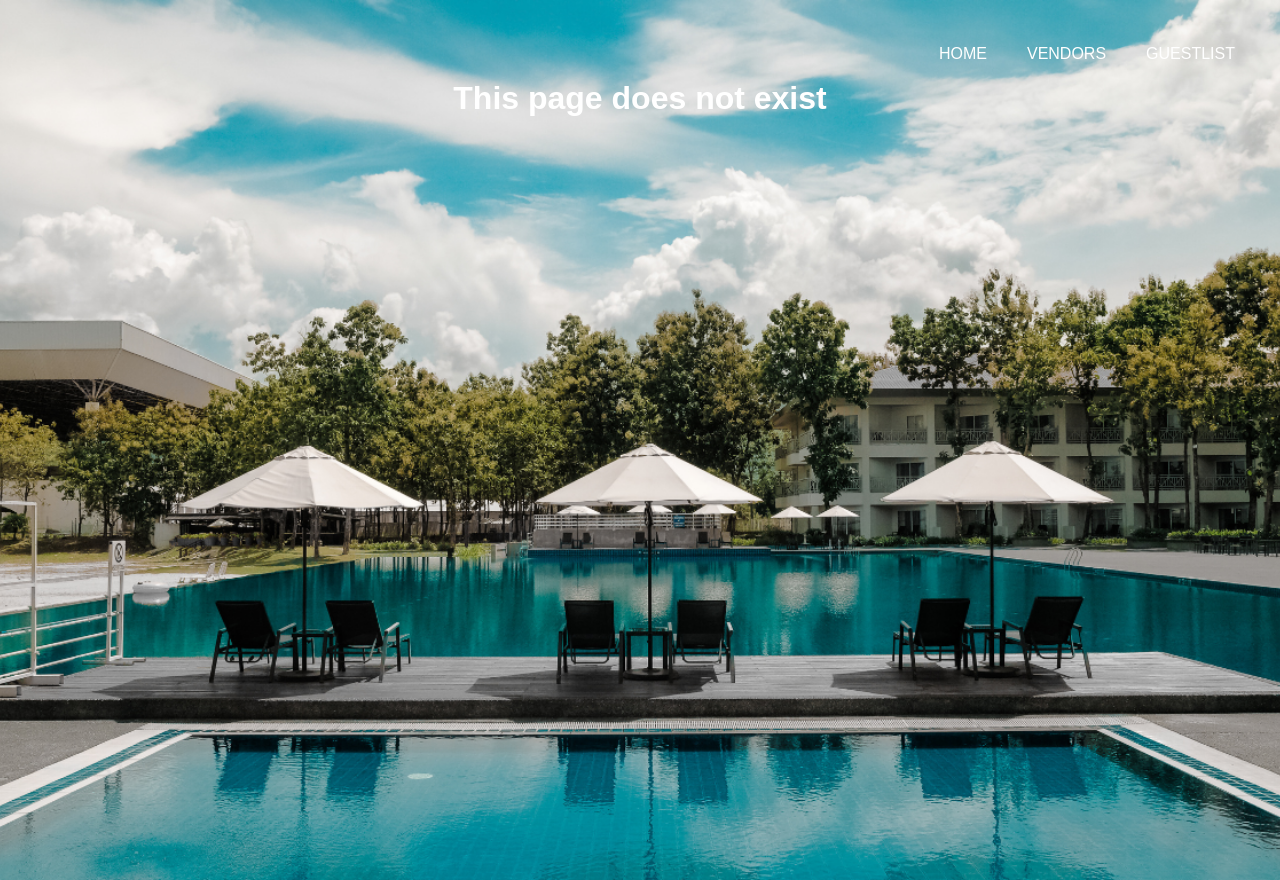
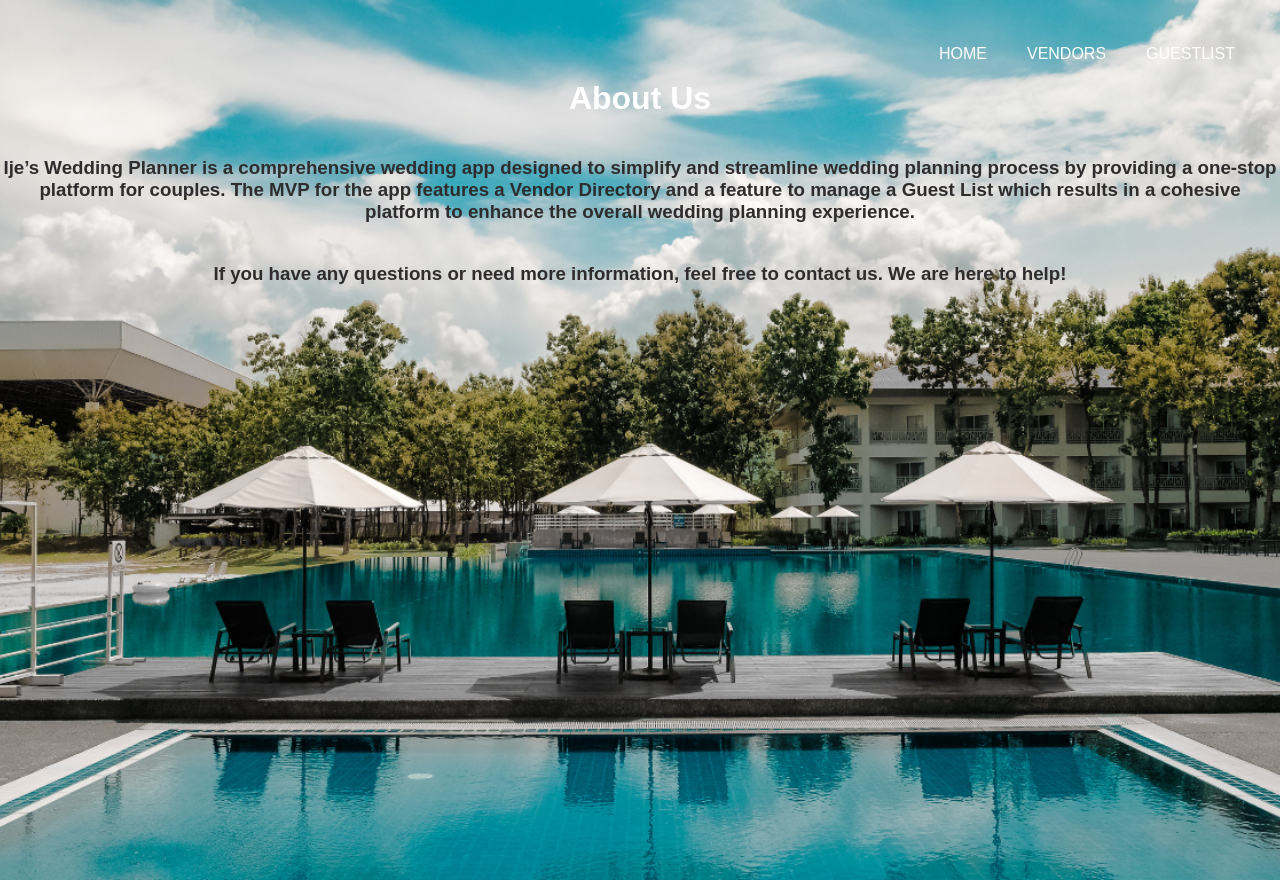
Before and after one commit to cbfacademy/full-stack-javascript-assessment-ijenwok1, a React (Create React App) app in the folder packages/frontend/: page /about in a window 1280 px wide. Built offline with nearby package versions, Linux system fonts and the light colour scheme.

Commit message:
styling updates

```diff
--- a/packages/frontend/src/App.css
+++ b/packages/frontend/src/App.css
@@ -13,6 +13,12 @@
 h1 {
   text-align: center;
   margin-top: 10vh;
+}
+
+h3 {
+  text-align: center;
+  color: rgb(46, 44, 44);
+  margin-top: 5vh;
 }
 
 .search-container {
--- a/packages/frontend/src/App.js
+++ b/packages/frontend/src/App.js
@@ -4,6 +4,7 @@ import { Routes, Route, Link } from "react-router-dom";
 import "./App.css";
 import VendorPage from "./vendorPage";
 import GuestPage from "./guestPage";
+import About from "./about";
 
 
 function App() {
@@ -14,10 +15,7 @@ function App() {
       <Route index element={<Home />} />
       <Route path="vendor" element={<VendorPage />} />
       <Route path="guest" element={<GuestPage/>} />
-
-      {/* Using path="*"" means "match anything", so this route
-            acts like a catch-all for URLs that we don't have explicit
-  routes for.*/ }
+      <Route path="about" element={<About />} />
       <Route path="*" element={<NoMatch />} />
     </Routes>
     </>
@@ -37,7 +35,7 @@ const Home = ()=> <div className="App">
 <div className="content">
 <h1 className="heading">WELCOME TO</h1>
 <p className="paragraph">My Wedding Day</p>
-<a href="/about.js" className="cta-button">LEARN MORE</a>
+<Link to ="/about" className="cta-button">LEARN MORE</Link>
 </div>
 </div>
 export default App;
--- a/packages/frontend/src/about.js
+++ b/packages/frontend/src/about.js
@@ -0,0 +1,21 @@
+import React from 'react';
+
+const About = () => {
+  return (
+      <div>
+      <h1>About Us</h1>
+      <h3>
+      Ije’s Wedding Planner is a comprehensive wedding app designed
+      to simplify and streamline wedding planning process by providing
+      a one-stop platform for couples. The MVP for the app features a Vendor
+      Directory and a feature to manage a Guest List which results in a
+      cohesive platform to enhance the overall wedding planning experience.
+      </h3>
+      <h3>
+        If you have any questions or need more information, feel free to contact us. We are here to help!
+      </h3>
+    </div>
+  );
+};
+
+export default About;
```
